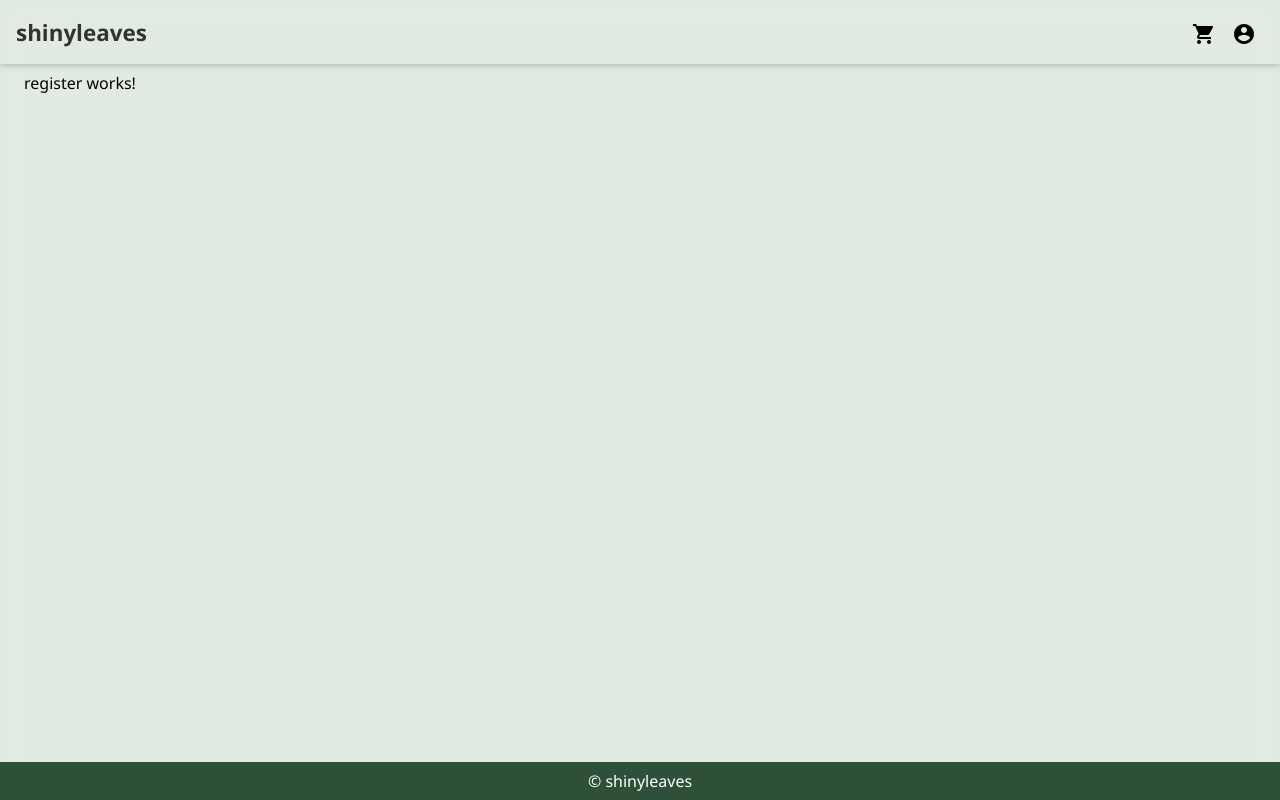
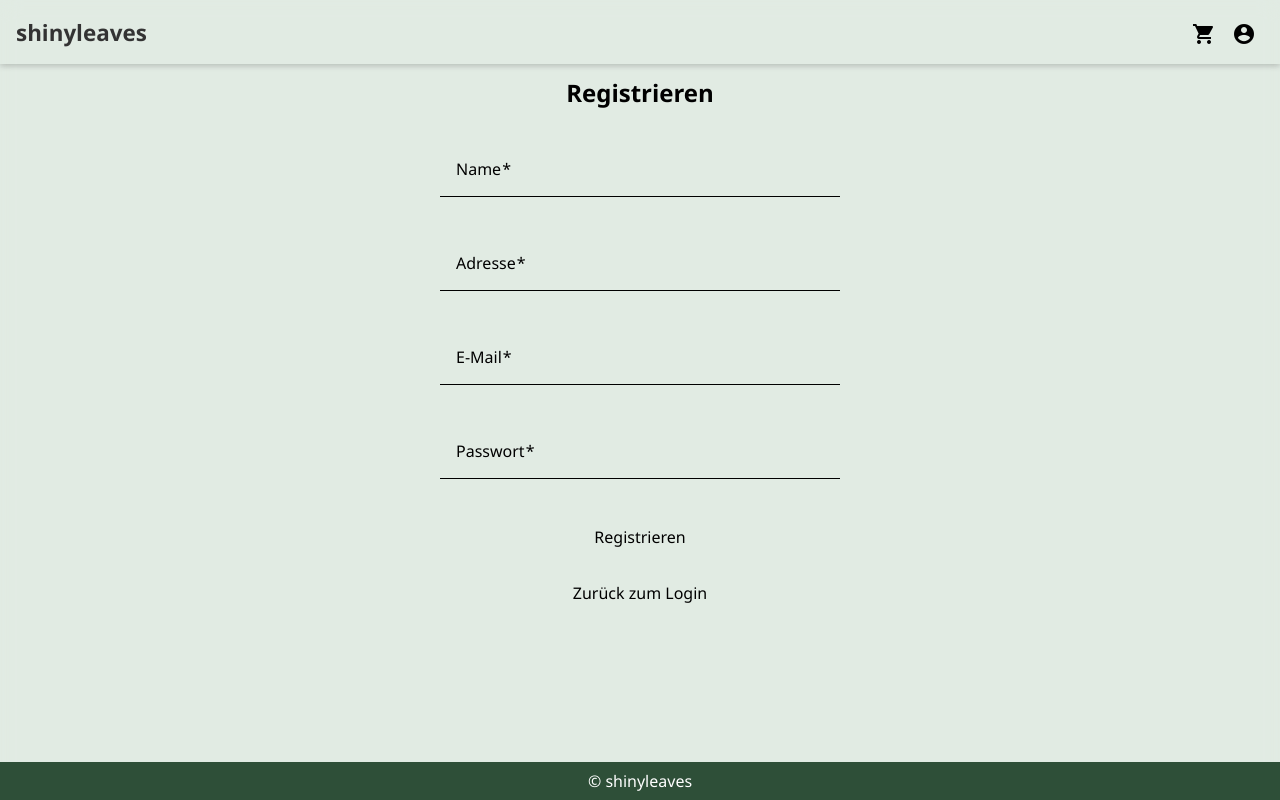
Before and after one commit to ktrifel/shinyleaves-frontend, an Angular app in the folder test-frontend/: page /register in a window 1280 px wide. Built offline with nearby package versions, Linux system fonts and the light colour scheme.

Commit message:
Log In Interface

```diff
--- a/test-frontend/src/app/pages/login/login.component.html
+++ b/test-frontend/src/app/pages/login/login.component.html
@@ -1,6 +1,6 @@
 <h2 class="title">Anmelden</h2>
 
-<form [formGroup]="form" (ngSubmit)="login()"> class="auth-form">
+<form class="auth-form" [formGroup]="form" (ngSubmit)="login()">
   <mat-form-field appearance="fill">
     <mat-label>E-Mail</mat-label>
     <input matInput formControlName="email" type="email" />
--- a/test-frontend/src/app/pages/register/register.component.css
+++ b/test-frontend/src/app/pages/register/register.component.css
@@ -0,0 +1,12 @@
+.register-form {
+  display: flex;
+  flex-direction: column;
+  gap: 1rem;
+  max-width: 400px;
+  margin: 2rem auto;
+}
+
+.title {
+  text-align: center;
+  margin-bottom: 1rem;
+}
--- a/test-frontend/src/app/pages/register/register.component.html
+++ b/test-frontend/src/app/pages/register/register.component.html
@@ -1 +1,32 @@
-<p>register works!</p>
+
+<h2 class="title">Registrieren</h2>
+
+<form [formGroup]="form" (ngSubmit)="register()" class="register-form">
+
+  <mat-form-field appearance="fill">
+    <mat-label>Name</mat-label>
+    <input matInput formControlName="name" />
+  </mat-form-field>
+
+  <mat-form-field appearance="fill">
+    <mat-label>Adresse</mat-label>
+    <input matInput formControlName="address" />
+  </mat-form-field>
+
+  <mat-form-field appearance="fill">
+    <mat-label>E-Mail</mat-label>
+    <input matInput type="email" formControlName="email" />
+  </mat-form-field>
+
+  <mat-form-field appearance="fill">
+    <mat-label>Passwort</mat-label>
+    <input matInput type="password" formControlName="password" />
+  </mat-form-field>
+
+  <button mat-raised-button color="primary" type="submit" [disabled]="form.invalid">
+    Registrieren
+  </button>
+
+  <button mat-button (click)="goToLogin()">Zurück zum Login</button>
+
+</form>
--- a/test-frontend/src/app/pages/register/register.component.ts
+++ b/test-frontend/src/app/pages/register/register.component.ts
@@ -1,11 +1,43 @@
-import { Component } from '@angular/core';
+import { Component, inject } from '@angular/core';
+import { FormBuilder, Validators, ReactiveFormsModule } from '@angular/forms';
+import { Router } from '@angular/router';
+import { MatFormFieldModule } from '@angular/material/form-field';
+import { MatInputModule     } from '@angular/material/input';
+import { MatButtonModule    } from '@angular/material/button';
 
 @Component({
   selector: 'app-register',
-  imports: [],
+  standalone: true,
   templateUrl: './register.component.html',
-  styleUrl: './register.component.css'
+  styleUrls: ['./register.component.css'],
+  imports: [
+    ReactiveFormsModule,
+    MatFormFieldModule,
+    MatInputModule,
+    MatButtonModule
+  ]
 })
 export class RegisterComponent {
+  private fb = inject(FormBuilder);
+  private router = inject(Router);
 
+  form = this.fb.nonNullable.group({
+    name: ['', Validators.required],
+    address: ['', Validators.required],
+    email: ['', [Validators.required, Validators.email]],
+    password: ['', Validators.required]
+  });
+
+
+  register(): void {
+    if (this.form.invalid) return;
+
+    const userData = this.form.getRawValue();
+    console.log('Registrierung erfolgreich:', userData);
+    this.router.navigateByUrl('/login');
+  }
+
+  goToLogin(): void {
+    this.router.navigate(['/login']);
+  }
 }
```
Also changed, not shown: test-frontend/src/app/pages/login/login.component.ts (+7 -1 lines), test-frontend/src/app/pages/login/login.component.css (line endings or trailing spaces), 1 other file (tests, documents, lock files or other folders).
